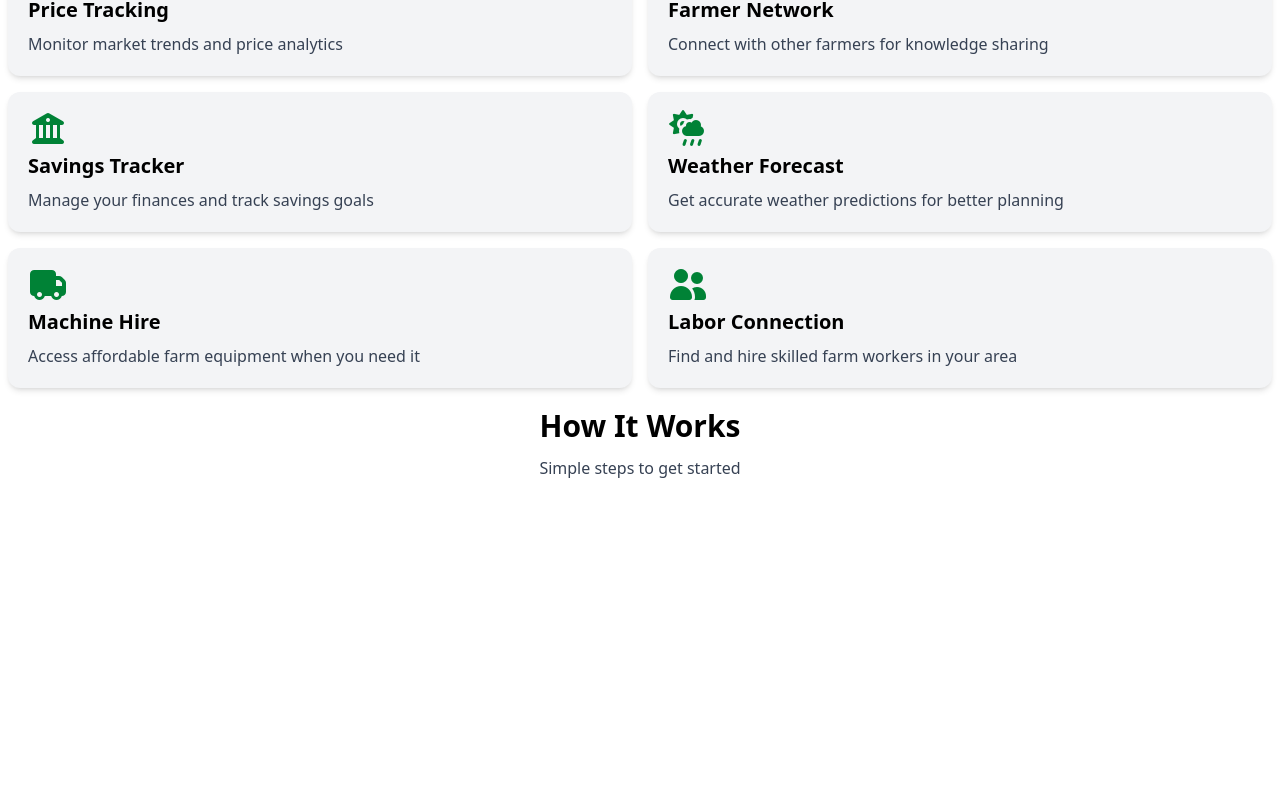
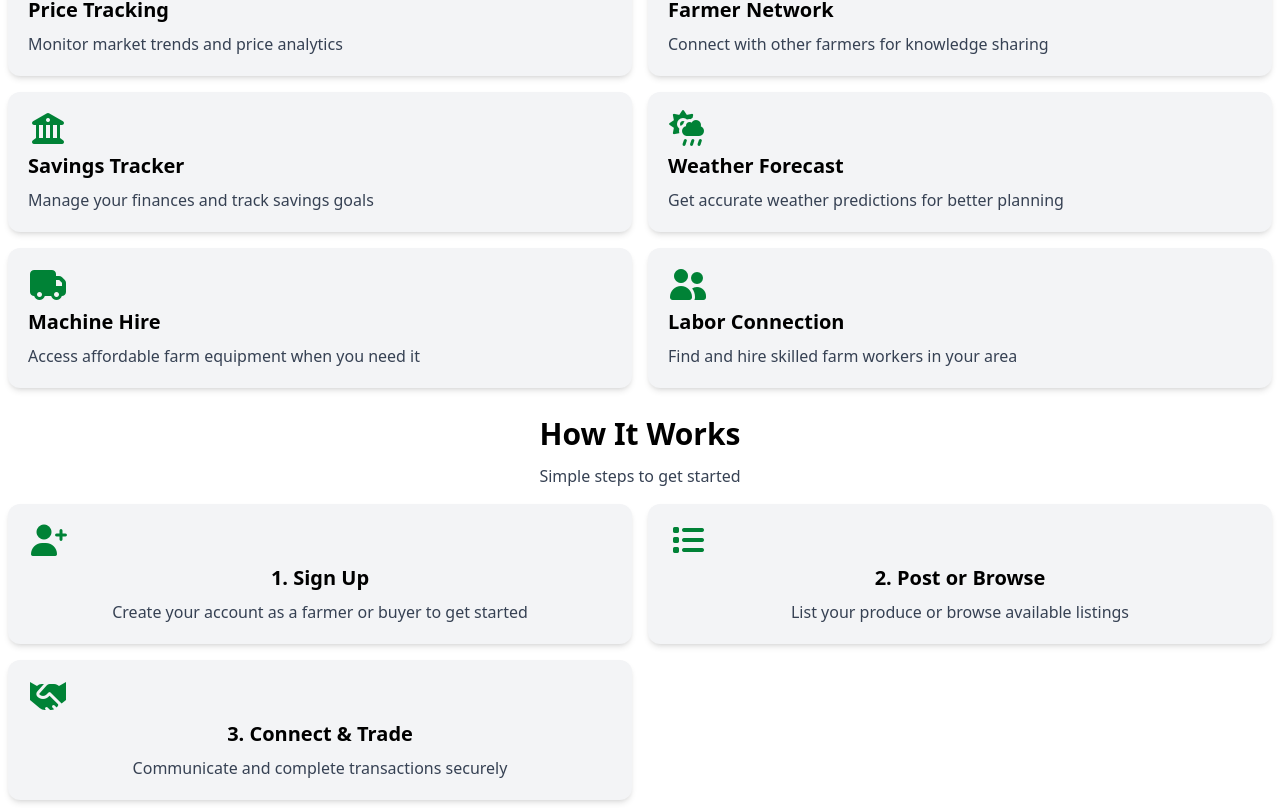
Before and after one commit to amazing955/Agri_webApp, a React (Vite) app: page / in a window 1280 px wide. Shown: the part 1316-2124 px from the top of the page. Before the commit the page ends 1796 px from the top, so only its background shows below. Built offline with nearby package versions, Linux system fonts and the light colour scheme.

Commit message:
Import cards and add appropriate prop values

```diff
--- a/src/components/StepSection.jsx
+++ b/src/components/StepSection.jsx
@@ -1,6 +1,8 @@
+import StepsCard from "./StepsCard";
+
 function HowItWorks(){
   return(
-    <section>
+    <section className="p-2">
       <h2 className="text-center text-3xl font-bold my-3">
         How It Works
       </h2>
@@ -8,6 +10,14 @@ function HowItWorks(){
       <p className="text-center text-gray-700">
         Simple steps to get started
       </p>
+
+      <article className="grid grid-cols-2 gap-4 mt-4">
+        <StepsCard cardImage='fas fa-user-plus' cardStep='1. Sign Up' cardDescription='Create your account as a farmer or buyer to get started' />
+
+        <StepsCard cardImage='fas fa-list' cardStep='2. Post or Browse' cardDescription='List your produce or browse available listings' />
+
+        <StepsCard cardImage='fas fa-handshake' cardStep='3. Connect & Trade' cardDescription='Communicate and complete transactions securely' />
+      </article>
     </section>
   )
 }
```
